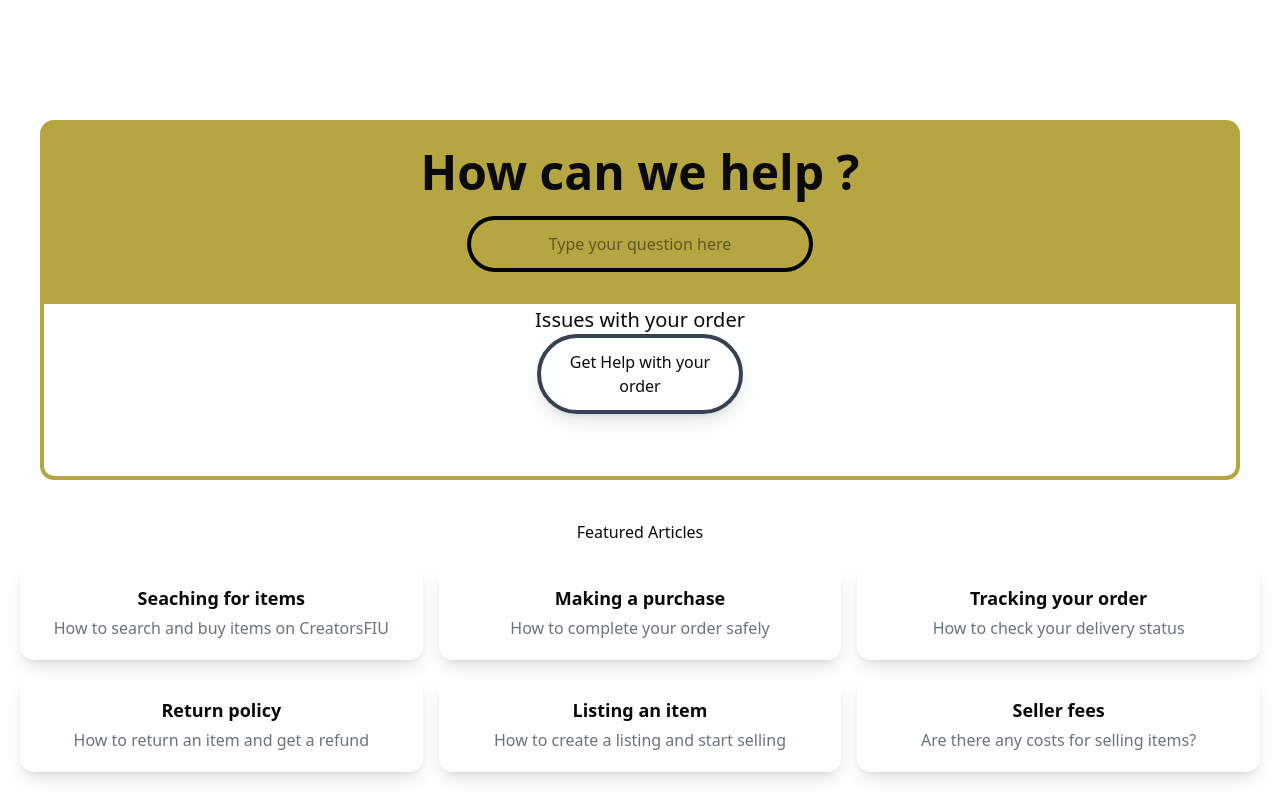
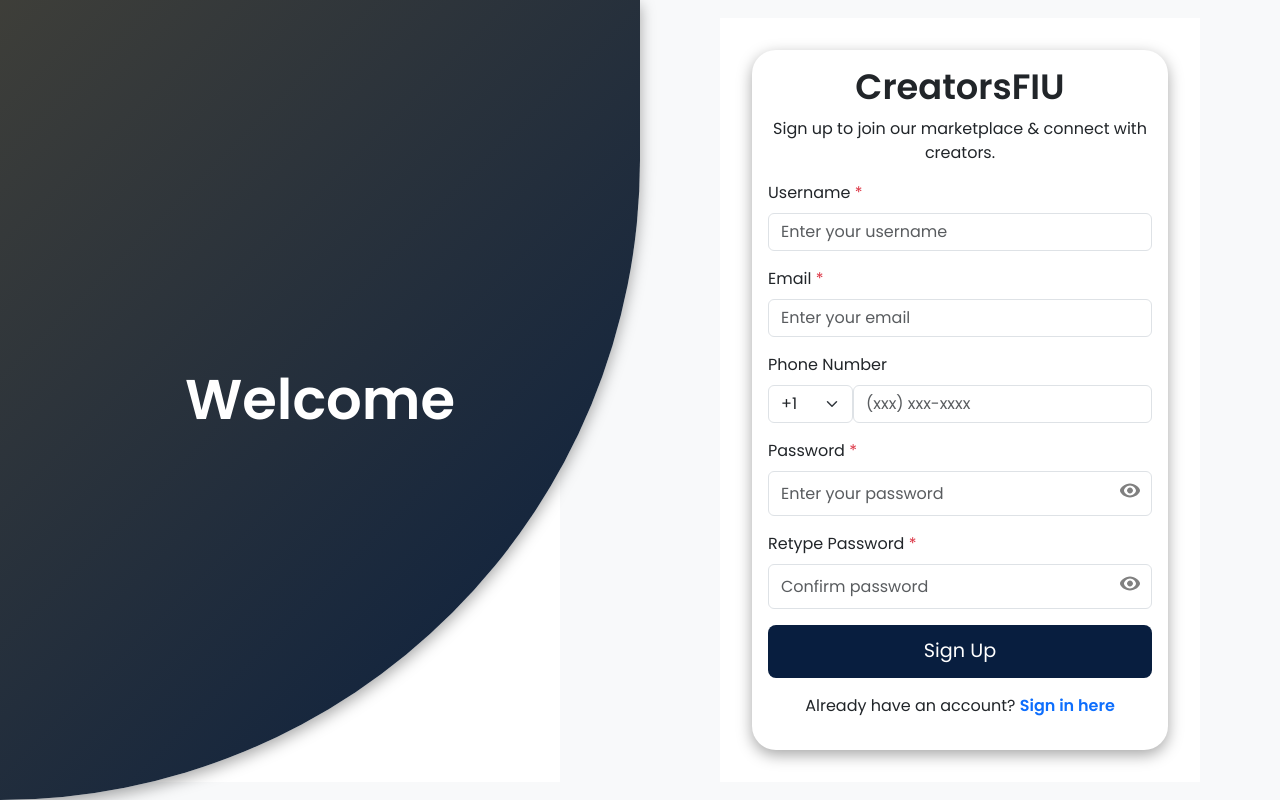
Before and after one commit to CreatorsFIU-initBuild/react-2, a React (Vite) app: page / in a window 1280 px wide. Built offline with nearby package versions, Linux system fonts and the light colour scheme; no server answers.

Commit message:
Add browser router to main

```diff
--- a/src/main.jsx
+++ b/src/main.jsx
@@ -1,11 +1,24 @@
-import React from 'react'
-import ReactDOM from 'react-dom/client'
-import App from './FAQ'
-import './index.css'
-import FAQ from './FAQ'
+import React from "react";
+import ReactDOM from "react-dom/client";
+import "bootstrap/dist/css/bootstrap.min.css";
+import "./index.css";
+import { createBrowserRouter, RouterProvider } from "react-router-dom";
+import FAQ from "./FAQ";
+import Authentication from "./pages/Authentication";
 
-ReactDOM.createRoot(document.getElementById('root')).render(
+const router = createBrowserRouter([
+  {
+    path: "/",
+    element: <Authentication />,
+  },
+  {
+    path: "/faq",
+    element: <FAQ />,
+  },
+]);
+
+ReactDOM.createRoot(document.getElementById("root")).render(
   <React.StrictMode>
-    <FAQ />
+    <RouterProvider router={router} />
   </React.StrictMode>
-)
+);
```
